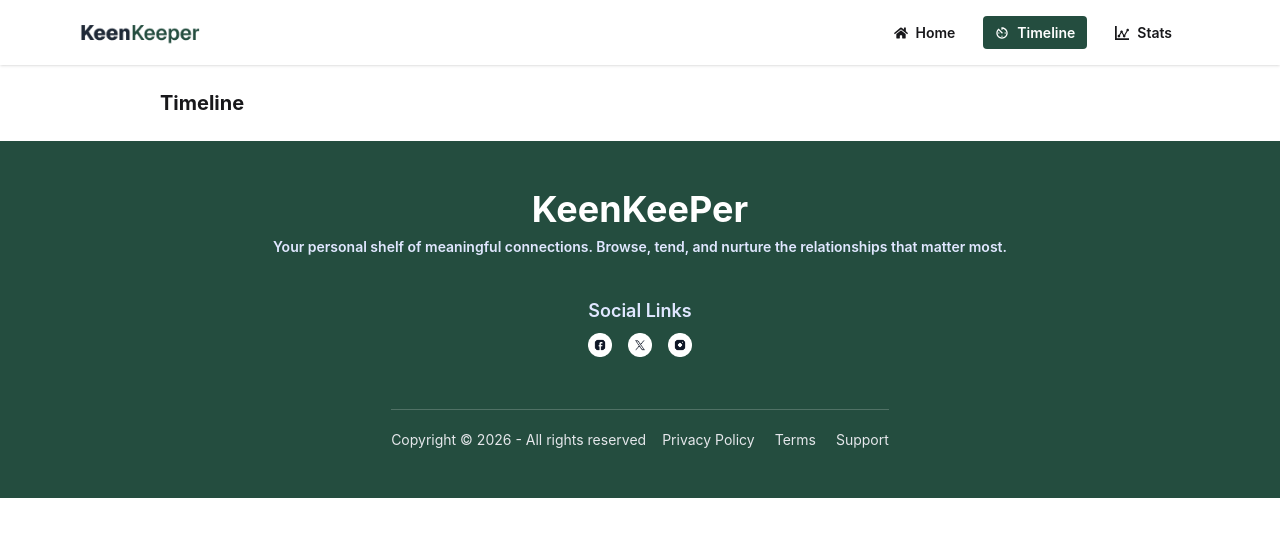
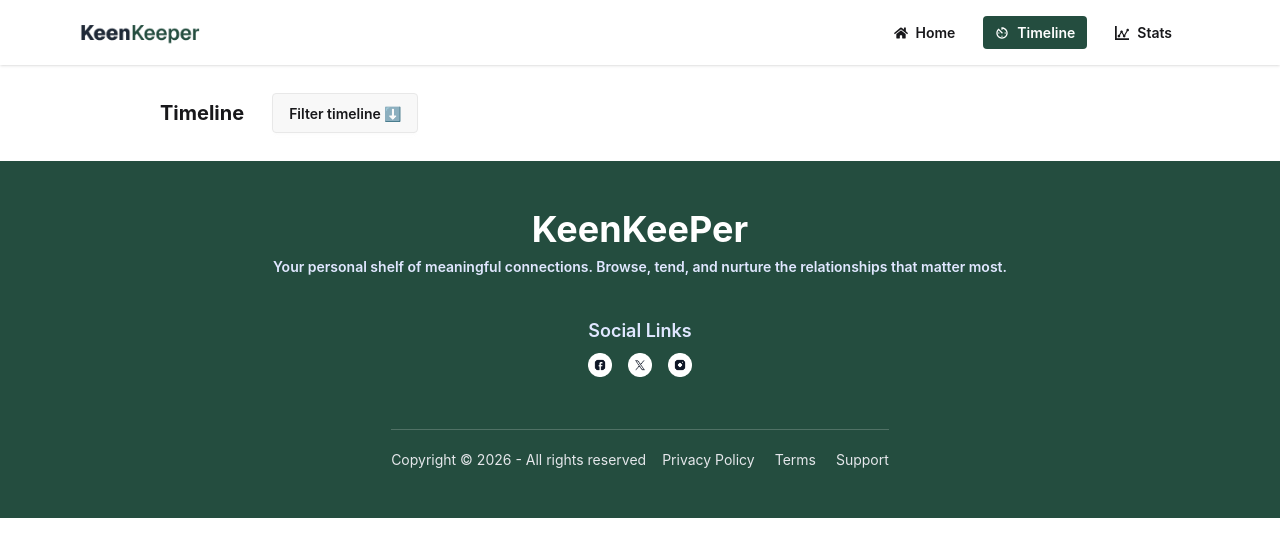
Before and after one commit to rumel-devv/a-keenkeeper, a React (Vite) app: page /timeline in a window 1280 px wide. Shown: the top 556 px of the page. Built offline with nearby package versions, Linux system fonts and the light colour scheme.

Commit message:
added filter for filtering data

```diff
--- a/src/Componetns/ui/ErrorPage.jsx
+++ b/src/Componetns/ui/ErrorPage.jsx
@@ -1,11 +1,30 @@
 import React from 'react';
+import { Link } from 'react-router';
 
 const ErrorPage = () => {
-    return (
-        <div>
-           Eror page
-        </div>
-    );
+  return (
+    <div className="flex items-center justify-center h-[80vh] md:min-h-screen ">
+
+      <div className="text-center  p-8 rounded-2xl ">
+
+        <h1 className="text-4xl font-bold text-green-800 mb-4">
+          No Data Found
+        </h1>
+
+        <p className="text-gray-500 mb-6">
+          Sorry, we couldn't find any data to display.
+        </p>
+
+         <Link to='/'>
+        <button
+          className="px-5 py-2 bg-green-600 text-white rounded-lg hover:bg-green-700 transition" >
+          Go Home
+        </button>
+        </Link>
+      </div>
+
+    </div>
+  );
 };
 
 export default ErrorPage;
--- a/src/Componetns/ui/Navbar.jsx
+++ b/src/Componetns/ui/Navbar.jsx
@@ -1,6 +1,6 @@
 import React from 'react';
 import logo from '../../assets/logo.png'
-import { NavLink } from 'react-router';
+import { Link, NavLink } from 'react-router';
 import { FaHome } from 'react-icons/fa';
 import { IoMdTimer } from 'react-icons/io';
 import { ImStatsDots } from 'react-icons/im';
@@ -11,9 +11,9 @@ const Navbar = () => {
     return (
         <div className="navbar bg-base-100 shadow-sm px-3 md:px-20">
 
-            <div className="navbar-start">
+            <Link to='/' className="navbar-start">
                 <img src={logo} alt='logo' className="w-30" />
-            </div>
+            </Link>
 
             <div className="navbar-end">
                 <ul className="menu menu-horizontal px-4 space-x-4 hidden lg:flex text-[16] font-semibold">
--- a/src/pages/TimelinePage.jsx
+++ b/src/pages/TimelinePage.jsx
@@ -1,55 +1,74 @@
-import { useContext } from "react";
+import { useContext, useState } from "react";
 import { TimelineContext } from "../context/Timelinecontext";
-import videoImg from '../assets/video.png'
-import callImg from '../assets/call.png'
-import textImg from '../assets/text.png'
 
+import videoImg from "../assets/video.png";
+import callImg from "../assets/call.png";
+import textImg from "../assets/text.png";
 
 const TimelinePage = () => {
   const { call, text, video } = useContext(TimelineContext);
 
+  const [filter, setFilter] = useState(""); // default call
+
   return (
     <div className="py-6 w-11/12 md:w-9/12 mx-auto">
-      <h1 className="text-xl font-bold">Timeline</h1>
 
-       { call.map((item, i) => (
+
+      <div className="flex items-center gap-6">
+        <h1 className="text-xl font-bold">Timeline</h1>
+
+
+        <div className="dropdown dropdown-center">
+          <div tabIndex={0} role="button" className="btn m-1">Filter timeline
+           ⬇️
+          </div>
+
+          <ul
+            tabIndex={0}
+            className="dropdown-content menu bg-base-100 rounded-box z-10 w-52 p-2 shadow"
+          >
+             <li onClick={() => setFilter("call")}><a>Call</a></li>
+            <li onClick={() => setFilter("text")}><a>Text</a></li>
+            <li onClick={() => setFilter("video")}><a>Video</a></li>
+          </ul>
+        </div>
+      </div>
+
+
+      {filter === "call" &&
+        call.map((item, i) => (
           <div key={i} className="p-4 bg-[#f1ebeb74] my-2 rounded flex items-center gap-6">
-             <div>
-             <img src={callImg} alt="call image" />
-            </div>
-              <div>
-                <h2> <span className="text-xl font-semibold">Call with</span> {item.name}</h2>
-                <p>{new Date().toLocaleDateString("en-GB")}</p>
+            <img src={callImg} alt="call" />
+            <div>
+              <h2><b>Call with</b> {item.name}</h2>
+              <p>{new Date().toLocaleDateString("en-GB")}</p>
             </div>
           </div>
         ))}
 
-      { text.map((item, i) => (
+
+      {filter === "text" &&
+        text.map((item, i) => (
           <div key={i} className="p-4 bg-[#f1ebeb74] my-2 rounded flex items-center gap-6">
+            <img src={textImg} alt="text" />
             <div>
-             <img src={textImg} alt="video image" />
-            </div>
-              <div>
-                <h2> <span className="text-xl font-semibold">Text with</span> {item.name}</h2>
-                <p>{new Date().toLocaleDateString("en-GB")}</p>
+              <h2><b>Text with</b> {item.name}</h2>
+              <p>{new Date().toLocaleDateString("en-GB")}</p>
             </div>
           </div>
-        ))
-   }
+        ))}
 
-      {  video.map((item, i) => (
+      {filter === "video" &&
+        video.map((item, i) => (
           <div key={i} className="p-4 bg-[#f1ebeb74] my-2 rounded flex items-center gap-6">
+            <img src={videoImg} alt="video" />
             <div>
-             <img src={videoImg} alt="video image" />
+              <h2><b>Video with</b> {item.name}</h2>
+              <p>{new Date().toLocaleDateString("en-GB")}</p>
             </div>
-            <div>
-                <h2> <span className="text-xl font-semibold">Video with</span> {item.name}</h2>
-                <p>{new Date().toLocaleDateString("en-GB")}</p>
-            </div>
+          </div>
+        ))}
 
-          </div>
-         ))
-       }
     </div>
   );
 };
```
